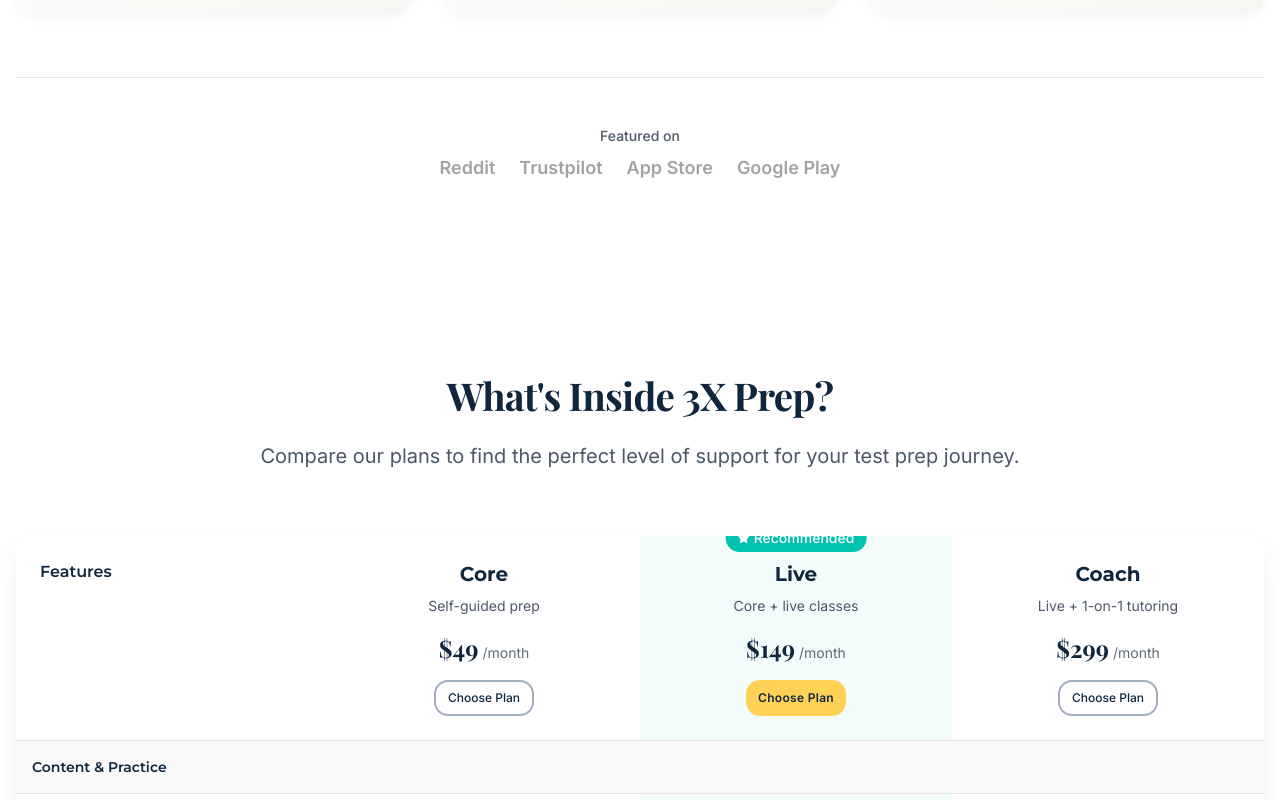
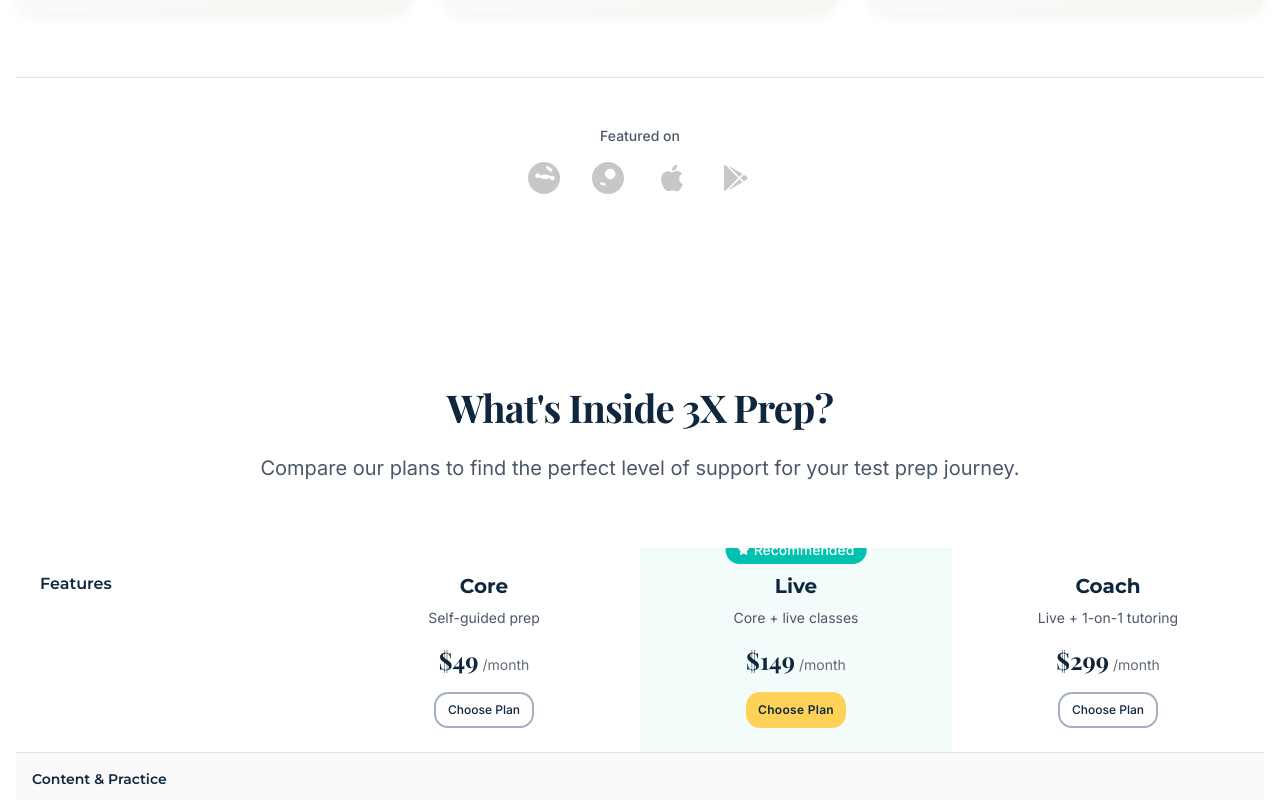
Before and after one commit to shray-jayn/3xprep.com, a React (Vite) app: page / in a window 1280 px wide. Shown: the part 5140-5940 px from the top of the page. Built offline with nearby package versions, Linux system fonts and the light colour scheme.

Commit message:
Fix SocialProof section
Add platform logos and fix pricing table display.

```diff
--- a/src/components/sections/ComparisonTable.tsx
+++ b/src/components/sections/ComparisonTable.tsx
@@ -133,8 +133,8 @@ export const ComparisonTable = () => {
         </div>
 
         {/* Desktop Table (hidden on small screens) */}
-        <div className="hidden lg:block">
-          <div className="bg-white rounded-2xl shadow-elegant overflow-hidden">
+        <div className="hidden lg:block overflow-x-auto">
+          <div className="bg-white rounded-2xl shadow-elegant overflow-hidden min-w-[800px]">
             {/* Header Row */}
             <div className="grid grid-cols-4 border-b border-neutral-200">
               <div className="p-6">
--- a/src/components/sections/SocialProof.tsx
+++ b/src/components/sections/SocialProof.tsx
@@ -117,12 +117,20 @@ export const SocialProof = () => {
         {/* Platform Logos */}
         <div className="flex flex-wrap items-center justify-center gap-8 mt-16 pt-12 border-t border-neutral-200">
           <div className="text-center">
-            <div className="text-sm font-medium text-neutral-600 mb-2">Featured on</div>
-            <div className="flex items-center space-x-6 text-neutral-400">
-              <div className="text-lg font-semibold">Reddit</div>
-              <div className="text-lg font-semibold">Trustpilot</div>
-              <div className="text-lg font-semibold">App Store</div>
-              <div className="text-lg font-semibold">Google Play</div>
+            <div className="text-sm font-medium text-neutral-600 mb-4">Featured on</div>
+            <div className="flex items-center justify-center flex-wrap gap-8 text-neutral-400">
+              <svg className="h-8 w-auto opacity-60 hover:opacity-80 transition-opacity" viewBox="0 0 24 24" fill="currentColor">
+                <path d="M12 0A12 12 0 0 0 0 12a12 12 0 0 0 12 12 12 12 0 0 0 12-12A12 12 0 0 0 12 0zm5.01 4.744c.688 0 1.25.561 1.25 1.249a1.25 1.25 0 0 1-2.498.056l-2.597-.547-.8 3.747c1.824.07 3.48.632 4.674 1.488.308-.309.73-.491 1.207-.491.968 0 1.754.786 1.754 1.754 0 .968-.786 1.754-1.754 1.754a1.754 1.754 0 0 1-1.754-1.754l-.004-.107c-.934.61-2.217.969-3.634.969-1.797 0-3.432-.498-4.432-1.352-.309.309-.73.491-1.207.491-.968 0-1.754-.786-1.754-1.754 0-.968.786-1.754 1.754-1.754.968 0 1.754.786 1.754 1.754l.004.107c.934-.61 2.217-.969 3.634-.969.417 0 .822.05 1.207.142l.914-4.279-.013-.011a1.25 1.25 0 0 1-1.207-1.249c0-.688.561-1.249 1.25-1.249z"/>
+              </svg>
+              <svg className="h-8 w-auto opacity-60 hover:opacity-80 transition-opacity" viewBox="0 0 24 24" fill="currentColor">
+                <path d="M12.002 0C5.373 0 0 5.373 0 12.002s5.373 12.002 12.002 12.002 12.002-5.373 12.002-12.002S18.631 0 12.002 0zm-1.99 17.77l-4.005-1.03.429-1.665 4.005 1.03-.429 1.665zm6.412-6.082c-.735.735-1.711 1.174-2.756 1.174s-2.021-.439-2.756-1.174c-.735-.735-1.174-1.711-1.174-2.756s.439-2.021 1.174-2.756c.735-.735 1.711-1.174 2.756-1.174s2.021.439 2.756 1.174c.735.735 1.174 1.711 1.174 2.756s-.439 2.021-1.174 2.756z"/>
+              </svg>
+              <svg className="h-8 w-auto opacity-60 hover:opacity-80 transition-opacity" viewBox="0 0 24 24" fill="currentColor">
+                <path d="M18.71 19.5c-.83 1.24-1.71 2.45-3.05 2.47-1.34.03-1.77-.79-3.29-.79-1.53 0-2 .77-3.27.82-1.31.05-2.3-1.32-3.14-2.53C4.25 17 2.94 12.45 4.7 9.39c.87-1.52 2.43-2.48 4.12-2.51 1.28-.02 2.5.87 3.29.87.78 0 2.26-1.07 3.81-.91.65.03 2.47.26 3.64 1.98-.09.06-2.17 1.28-2.15 3.81.03 3.02 2.65 4.03 2.68 4.04-.03.07-.42 1.44-1.38 2.83M13 3.5c.73-.83 1.94-1.46 2.94-1.5.13 1.17-.34 2.35-1.04 3.19-.69.85-1.83 1.51-2.95 1.42-.15-1.15.41-2.35 1.05-3.11z"/>
+              </svg>
+              <svg className="h-8 w-auto opacity-60 hover:opacity-80 transition-opacity" viewBox="0 0 24 24" fill="currentColor">
+                <path d="M3,20.5V3.5C3,2.91 3.34,2.39 3.84,2.15L13.69,12L3.84,21.85C3.34,21.61 3,21.09 3,20.5M16.81,15.12L6.05,21.34L14.54,12.85L16.81,15.12M20.16,10.81C20.5,11.08 20.75,11.5 20.75,12C20.75,12.5 20.53,12.9 20.18,13.18L17.89,14.5L15.39,12L17.89,9.5L20.16,10.81M6.05,2.66L16.81,8.88L14.54,11.15L6.05,2.66Z"/>
+              </svg>
             </div>
           </div>
         </div>
```
